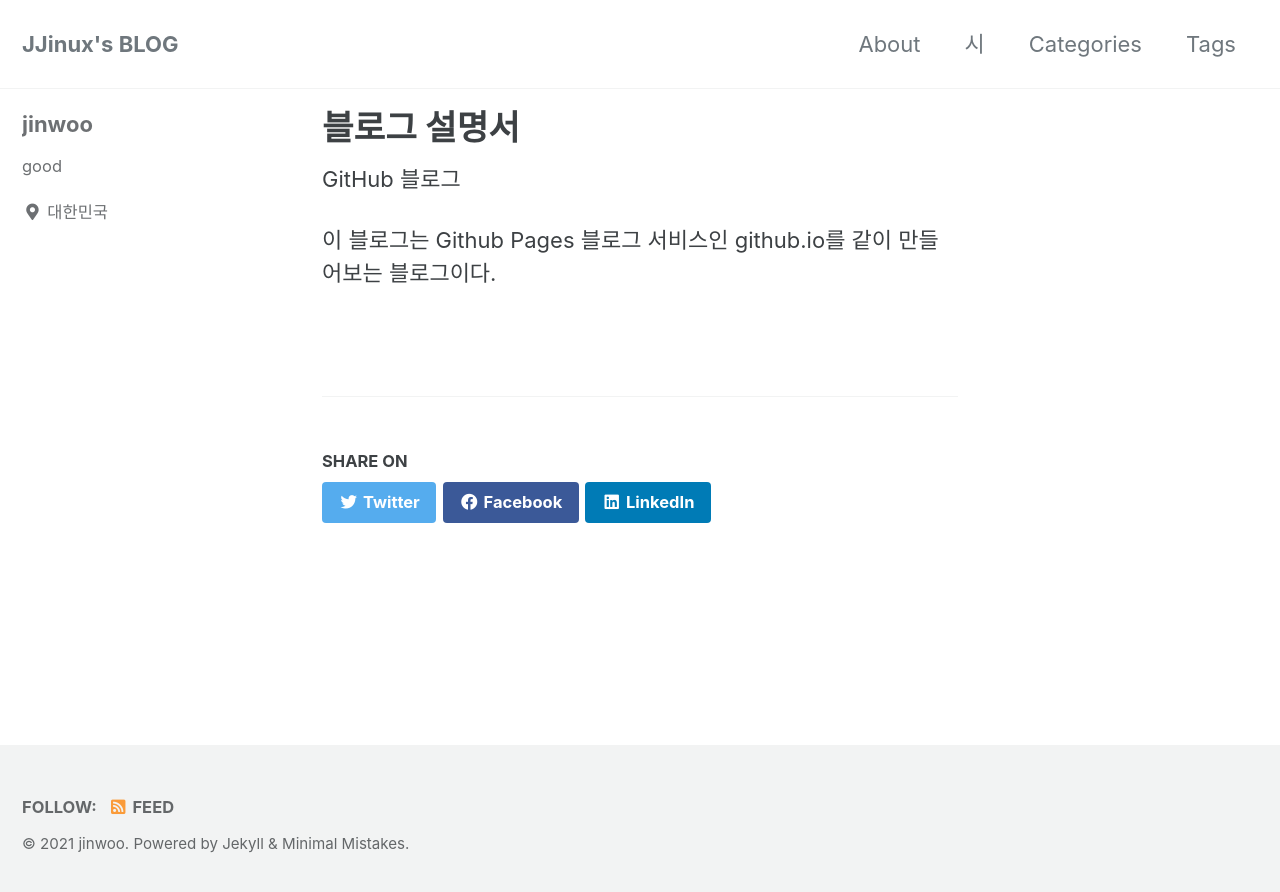
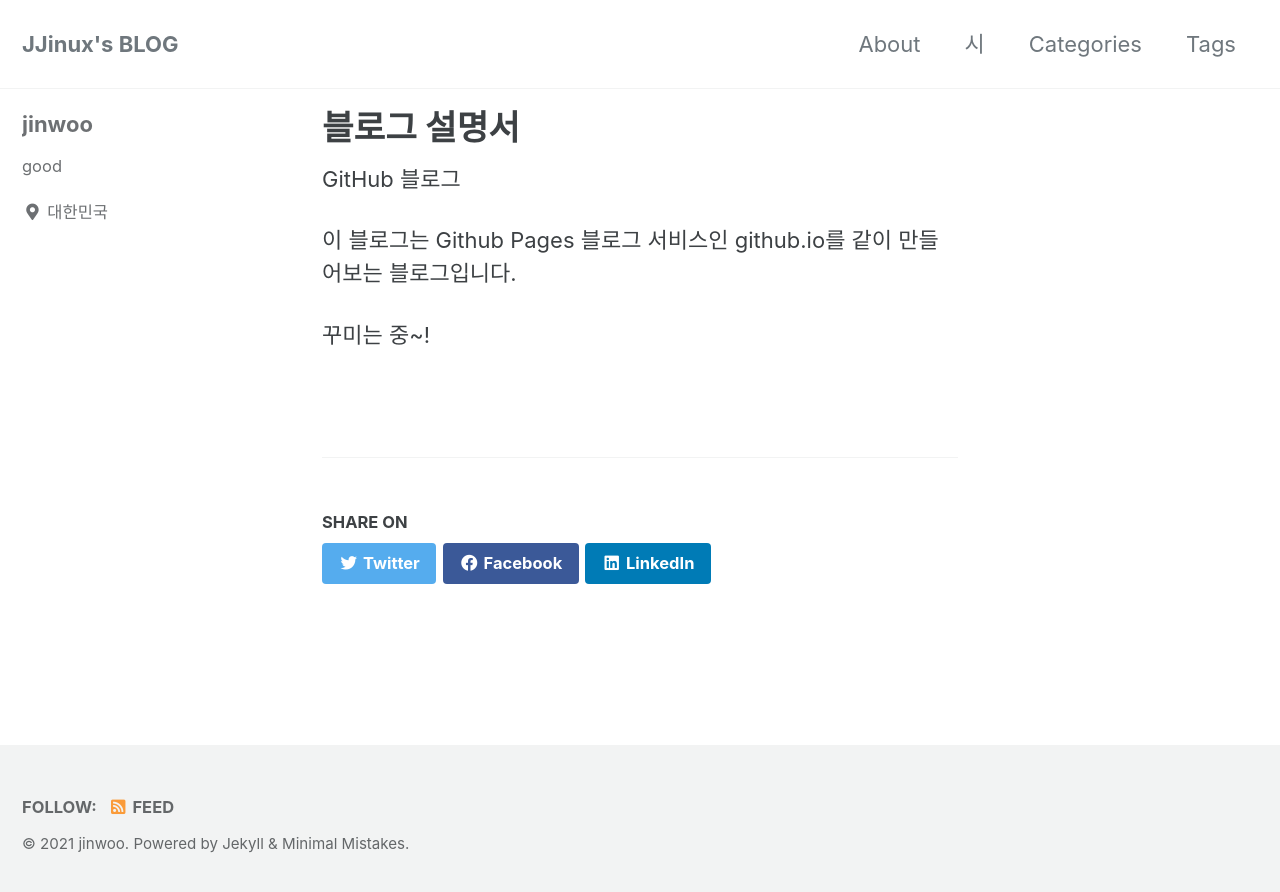
Before and after one commit to jinux127/jinux127.github.io, a Jekyll site: the page built from _pages/about.md, in a window 1280 px wide. Shown: the top 892 px of the page. Built offline with Jekyll 4.4.1, drawn with Linux system fonts in a browser that asks for light colours; cached includes are drawn as plain includes.

Commit message:
categories update

```diff
--- a/_pages/about.md
+++ b/_pages/about.md
@@ -6,4 +6,6 @@ layout: single
 
 GitHub 블로그
 
-이 블로그는 Github Pages 블로그 서비스인 github.io를 같이 만들어보는 블로그이다.
+이 블로그는 Github Pages 블로그 서비스인 github.io를 같이 만들어보는 블로그입니다.
+
+꾸미는 중~!
```
Also changed, not shown: _posts/2021-04-04-first-post.md (+2 -2 lines), _pages/category-archive.md (line endings or trailing spaces).
